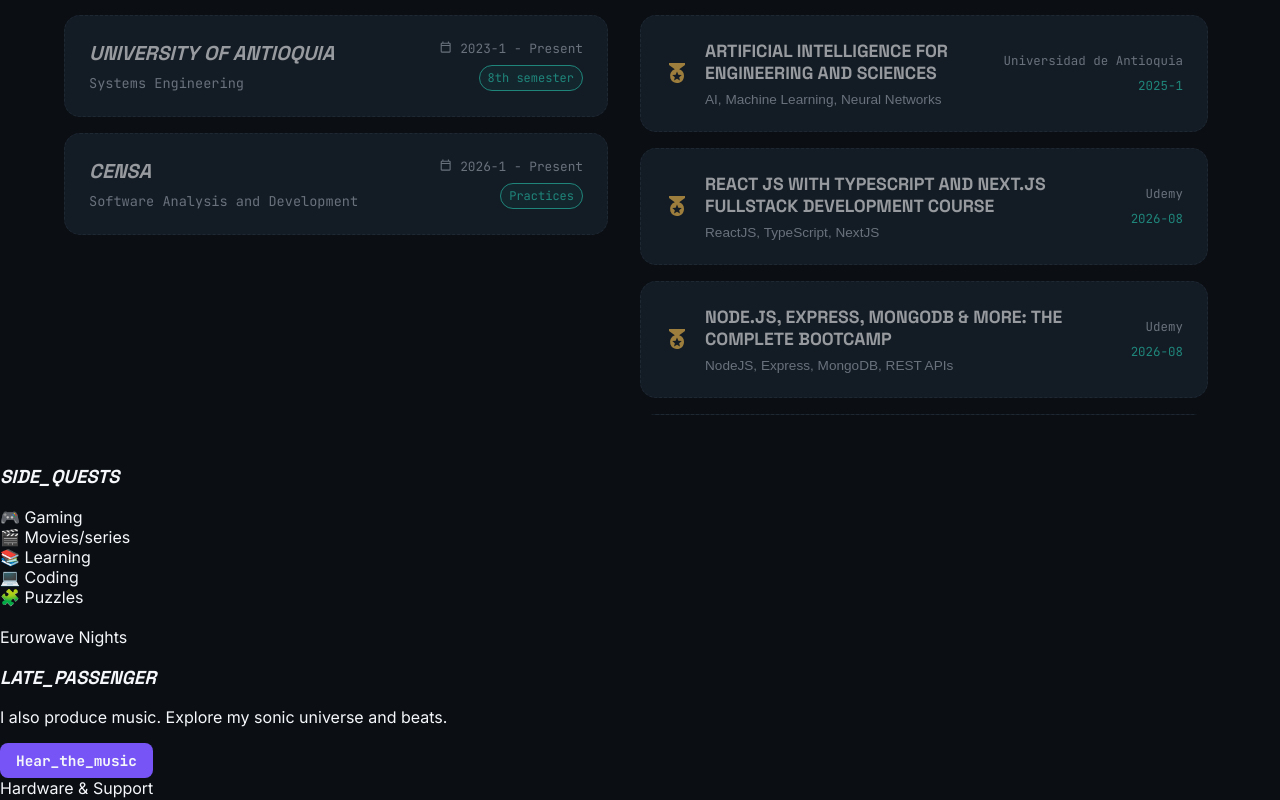
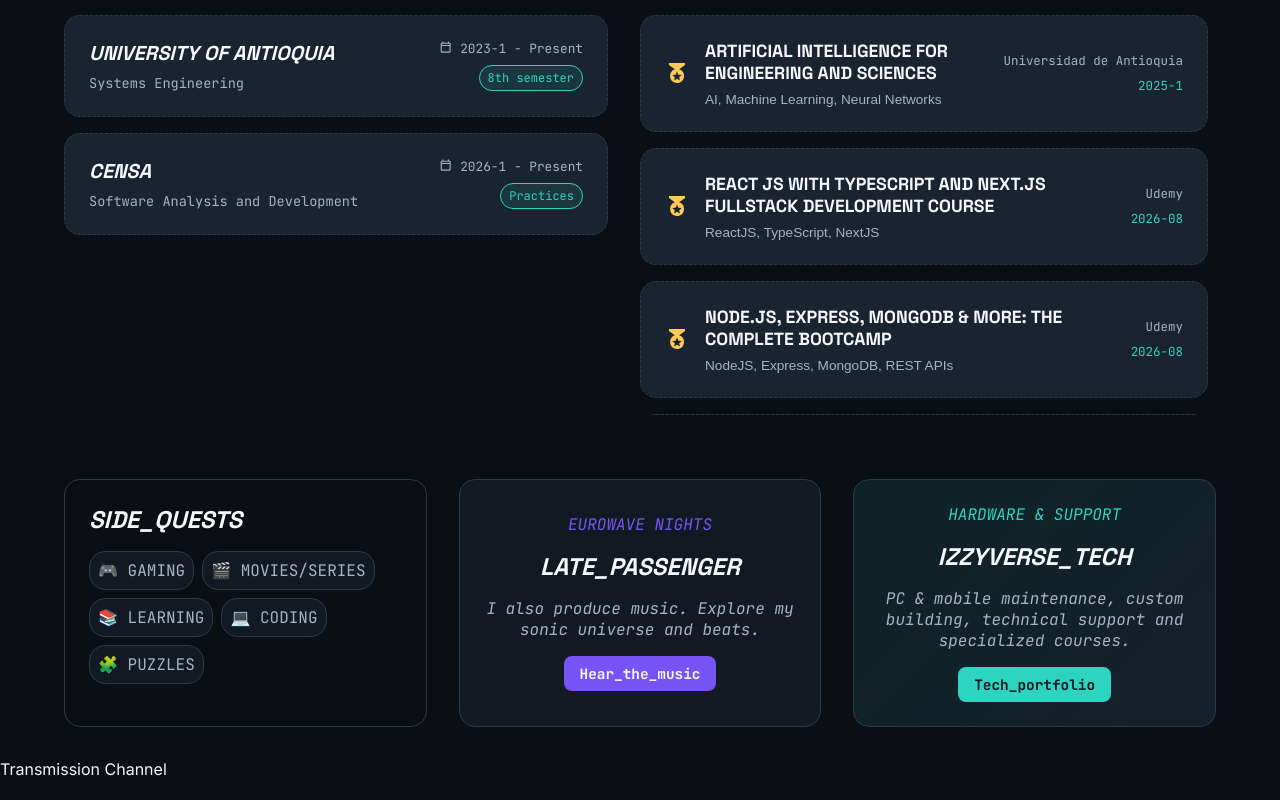
Before and after one commit to CodeInTheIzzyverse/IzzyverseDev, a React (Vite) app: page / in a window 1280 px wide. Shown: the part 2740-3540 px from the top of the page. Built offline with nearby package versions, Linux system fonts and the light colour scheme; no server answers.

Commit message:
Side Quests Home

```diff
--- a/src/components/UI/Card/AcademyCard.scss
+++ b/src/components/UI/Card/AcademyCard.scss
@@ -15,17 +15,28 @@
 		border-color 0.2s ease,
 		box-shadow 0.2s ease;
 
-	&:hover,
-	&:focus-visible {
+	&:not(:disabled):hover,
+	&:not(:disabled):focus-visible {
 		border-color: $primary-color;
 		box-shadow: $primary-color--shadow;
 		transform: translateY(-2px);
 		outline: none;
 	}
 
+	&:disabled {
+		cursor: default;
+		pointer-events: none;
+	}
+
+	&:disabled:hover,
+	&:disabled:focus-visible {
+		transform: none;
+		box-shadow: none;
+		border-color: $border-color;
+	}
+
 	&--disabled {
 		cursor: default;
-		opacity: 0.6;
 		border-style: dashed;
 
 		&:hover,
--- a/src/components/UI/Card/AcademyCard.tsx
+++ b/src/components/UI/Card/AcademyCard.tsx
@@ -6,34 +6,21 @@ interface AcademyCardProps extends Core {
     onOpen: () => void;
 }
 
+const availablePdfSlugs = new Set(
+    Object.keys(import.meta.glob('/public/education/*.pdf', { eager: true, import: 'default' }))
+        .map((filePath) => filePath.replace('/public/education/', '').replace(/\.pdf$/i, ''))
+);
+
 const AcademyCard = ({ institution, degree, level, startDate, endDate, slug, onOpen }: AcademyCardProps) => {
-    const [isClickable, setIsClickable] = useState(true);
+    const [isClickable, setIsClickable] = useState(false);
 
     useEffect(() => {
-        let isMounted = true;
+        if (!slug.length) {
+            setIsClickable(false);
+            return;
+        }
 
-        const checkAvailability = async () => {
-            const checks = await Promise.all(
-                slug.map(async (item) => {
-                    try {
-                        const response = await fetch(`/education/${item}.pdf`, { method: "HEAD" });
-                        return response.ok;
-                    } catch {
-                        return false;
-                    }
-                })
-            );
-
-            if (isMounted) {
-                setIsClickable(checks.some(Boolean));
-            }
-        };
-
-        void checkAvailability();
-
-        return () => {
-            isMounted = false;
-        };
+        setIsClickable(slug.some((item) => availablePdfSlugs.has(item)));
     }, [slug]);
 
     return (
@@ -42,6 +29,7 @@ const AcademyCard = ({ institution, degree, level, startDate, endDate, slug, onO
             className={`academyCard ${isClickable ? "" : "academyCard--disabled"}`}
             onClick={isClickable ? onOpen : undefined}
             disabled={!isClickable}
+            aria-disabled={!isClickable}
         >
             <div className="academyCard__degree">
                 <h3>{institution}</h3>
--- a/src/components/UI/Card/CertificationCard.scss
+++ b/src/components/UI/Card/CertificationCard.scss
@@ -15,17 +15,28 @@
 		border-color 0.2s ease,
 		box-shadow 0.2s ease;
 
-	&:hover,
-	&:focus-visible {
+	&:not(:disabled):hover,
+	&:not(:disabled):focus-visible {
 		border-color: $secondary-color;
 		box-shadow: $secondary-color--shadow;
 		transform: translateY(-2px);
 		outline: none;
 	}
 
+	&:disabled {
+		cursor: default;
+		pointer-events: none;
+	}
+
+	&:disabled:hover,
+	&:disabled:focus-visible {
+		transform: none;
+		box-shadow: none;
+		border-color: $border-color;
+	}
+
 	&--disabled {
 		cursor: default;
-		opacity: 0.6;
 		border-style: dashed;
 
 		&:hover,
--- a/src/components/UI/Card/CertificationCard.tsx
+++ b/src/components/UI/Card/CertificationCard.tsx
@@ -6,34 +6,21 @@ interface CertificationCardProps extends Course {
     onOpen: () => void;
 }
 
+const availablePdfSlugs = new Set(
+    Object.keys(import.meta.glob('/public/education/*.pdf', { eager: true, import: 'default' }))
+        .map((filePath) => filePath.replace('/public/education/', '').replace(/\.pdf$/i, ''))
+);
+
 const CertificationCard = ({ institution, name, content, endDate, slug, onOpen }: CertificationCardProps) => {
-    const [isClickable, setIsClickable] = useState(true);
+    const [isClickable, setIsClickable] = useState(false);
 
     useEffect(() => {
-        let isMounted = true;
+        if (!slug.length) {
+            setIsClickable(false);
+            return;
+        }
 
-        const checkAvailability = async () => {
-            const checks = await Promise.all(
-                slug.map(async (item) => {
-                    try {
-                        const response = await fetch(`/education/${item}.pdf`, { method: "HEAD" });
-                        return response.ok;
-                    } catch {
-                        return false;
-                    }
-                })
-            );
-
-            if (isMounted) {
-                setIsClickable(checks.some(Boolean));
-            }
-        };
-
-        void checkAvailability();
-
-        return () => {
-            isMounted = false;
-        };
+        setIsClickable(slug.some((item) => availablePdfSlugs.has(item)));
     }, [slug]);
 
     return (
@@ -42,6 +29,7 @@ const CertificationCard = ({ institution, name, content, endDate, slug, onOpen }
             className={`certificationCard ${isClickable ? "" : "certificationCard--disabled"}`}
             onClick={isClickable ? onOpen : undefined}
             disabled={!isClickable}
+            aria-disabled={!isClickable}
         >
             <svg xmlns="http://www.w3.org/2000/svg" width="1em" height="1em" viewBox="0 0 24 24">
                 <path d="M0 0h24v24H0z" fill="none" />
--- a/src/pages/Home/Home.scss
+++ b/src/pages/Home/Home.scss
@@ -488,6 +488,126 @@
 	}
 
 	&__side {
+		padding: $space-4 0;
+		width: 90%;
+		max-width: 100rem;
+		margin: 0 auto;
+		display: grid;
+		grid-template-columns: 1fr;
+		gap: $space-4;
+
+		@media screen and (min-width: 900px) {
+			grid-template-columns: 1fr 1fr;
+		}
+
+		@media screen and (min-width: 1200px) {
+			grid-template-columns: 1fr 1fr 1fr;
+		}
+
+		h3 {
+			font-size: 1.5rem;
+		}
+
+		&-quests {
+			border-radius: $card-radius;
+			border: 1px solid $border-color;
+			padding: $space-3;
+
+			h3 {
+				margin: 0;
+				margin-bottom: $space-2;
+			}
+		}
+
+		&-grid {
+			display: flex;
+			flex-wrap: wrap;
+			gap: $space-1;
+			font-family: $code;
+			text-transform: uppercase;
+			color: $secondary-text-color;
+
+			div {
+				background-color: $surface-color;
+				border-radius: $card-radius;
+				border: 1px solid $border-color;
+				padding: $space-1;
+			}
+		}
+
+		&-music {
+			border-radius: $card-radius;
+			border: 1px solid $border-color;
+			padding: $space-3;
+			background-color: $surface-color;
+			display: flex;
+			flex-direction: column;
+			align-items: center;
+			text-align: center;
+			justify-content: center;
+			gap: $space-2;
+
+			span {
+				font-family: $code;
+				text-transform: uppercase;
+				font-style: italic;
+				color: $secondary-color;
+			}
+
+			h3,
+			p {
+				margin: 0;
+			}
+
+			p {
+				color: $secondary-text-color;
+				font-family: $code;
+				font-style: italic;
+			}
+		}
+
+		&-tech {
+			border-radius: $card-radius;
+			border: 1px solid $border-color;
+			padding: $space-3;
+			background-image: linear-gradient(
+				135deg,
+				$tertiary-color--transparent,
+				$primary-color--transparent
+			);
+			display: flex;
+			flex-direction: column;
+			align-items: center;
+			text-align: center;
+			justify-content: center;
+			gap: $space-2;
+
+			span {
+				font-family: $code;
+				text-transform: uppercase;
+				font-style: italic;
+				color: $tertiary-color;
+			}
+
+			h3,
+			p {
+				margin: 0;
+			}
+
+			p {
+				color: $secondary-text-color;
+				font-family: $code;
+				font-style: italic;
+			}
+
+			button {
+				background-color: $tertiary-color;
+
+				a {
+					color: $surface-color;
+				}
+			}
+		}
 	}
 
 	&__cta {
--- a/src/pages/Home/Home.tsx
+++ b/src/pages/Home/Home.tsx
@@ -300,23 +300,19 @@ const HomeContent = () => {
                 </article>
 
                 <article className='homePage__side-music'>
-                    <img src="" alt="" />
-
-                    <div>
                     <span>Eurowave Nights</span>
                     <h3>Late_Passenger</h3>
                     <p>{t('pages.home.musicDesc')}</p>
                     <Button variant='tertiary'>
                         <a href={SOCIAL.latepassenger} target='_blank' rel='noopener noreferrer'>{t('pages.home.hearMusic')}</a>
                     </Button>
-                    </div>
                 </article>
 
                 <article className='homePage__side-tech'>
                     <span>{t('pages.home.techBrand')}</span>
                     <h3>{t('pages.home.techTitle')}</h3>
                     <p>{t('pages.home.techDesc')}</p>
-                    <Button variant='primary'>
+                    <Button variant='tertiary'>
                         <a href={SOCIAL.izzyversetech} target='_blank' rel='noopener noreferrer'>{t('pages.home.techPortfolio')}</a>
                     </Button>
                 </article>
--- a/src/styles/_vars.scss
+++ b/src/styles/_vars.scss
@@ -11,6 +11,7 @@ $code: "JetBrains Mono", monospace;
 // Brand colors
 $primary-color: #71b3ff;
 $primary-color--shadow: 0px 0px 50px 0px rgba(113, 179, 255, 0.2);
+$primary-color--transparent: rgba(113, 179, 255, 0.1);
 $secondary-color: #7754f5;
 $secondary-color--shadow: 0px 0px 50px 0px rgba(119, 84, 245, 0.2);
 $tertiary-color: #2dd4bf;
```
Lines whose indentation alone changed are shown as unchanged.
